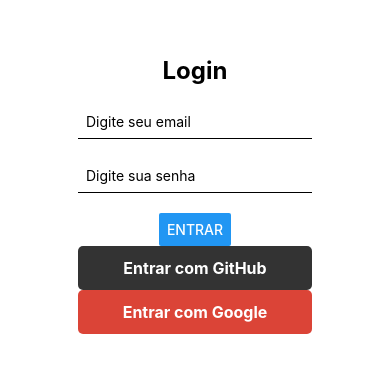
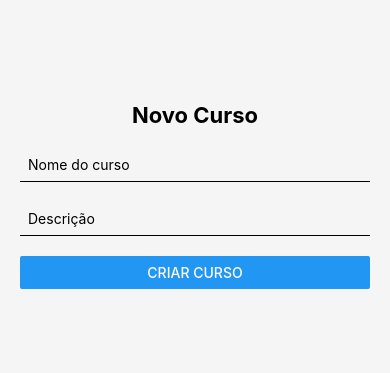
Before and after one commit to kelsonvictr/aula03-rn-20252, a React Native app: screen / in a window 390 px wide. Shown: the part 227-600 px from the top of the page. Built offline with nearby package versions, Linux system fonts and the light colour scheme.

Commit message:
feat: add CursoFormScreen and DetailsScreen; update App structure

```diff
--- a/App.js
+++ b/App.js
@@ -1,10 +1,12 @@
-import { View, Text } from 'react-native'
+import { View } from 'react-native'
+import CursoFormScreen from './src/screens/CursoFormScreen'
 import LoginScreen from './src/screens/LoginScreen'
+import DetailsScreen from './src/screens/DetailsScreen'
 
 const App = () => {
   return (
-    <View style={{ flex: 1, alignItems: 'center', justifyContent: 'center' }}>
-      <LoginScreen />
+    <View style={{ flex: 1 }}>
+      <CursoFormScreen />
     </View>
   )
 }
--- /dev/null
+++ b/src/screens/CursoFormScreen.js
@@ -0,0 +1,34 @@
+import { View, Text, TextInput, Button, StyleSheet, Alert } from 'react-native'
+import React from 'react'
+
+
+const CursoFormScreen = () => {
+
+  return (
+    <View style={styles.container}>
+      <Text style={styles.title}>
+        Novo Curso
+      </Text>
+
+      <TextInput
+        placeholder="Nome do curso"
+        style={styles.input}
+      />
+
+      <TextInput
+        placeholder="Descrição"
+        style={styles.input}
+      />
+
+      <Button title="Criar Curso"  />
+    </View>
+  )
+}
+
+const styles = StyleSheet.create({
+  container: { flex: 1, padding: 20, justifyContent: 'center', backgroundColor: '#f5f5f5' },
+  title: { fontSize: 22, fontWeight: 'bold', marginBottom: 20, textAlign: 'center' },
+  input: { borderBottomWidth: 1, marginBottom: 20, padding: 8 },
+})
+
+export default CursoFormScreen
--- /dev/null
+++ b/src/screens/DetailsScreen.js
@@ -0,0 +1,23 @@
+import { View, Text, StyleSheet, ActivityIndicator } from 'react-native'
+
+const DetailsScreen = ({ route }) => {
+
+  return (
+    <View style={styles.container}>
+      <Text style={styles.title}>📄 Detalhes do Curso</Text>
+      <Text style={styles.itemTitle}>Nome do curso mockado</Text>
+      <Text style={styles.itemDescription}>Descrição mockada</Text>
+      <Text style={styles.itemId}>ID: mockado</Text>
+    </View>
+  )
+}
+
+const styles = StyleSheet.create({
+  container: { flex: 1, alignItems: 'center', justifyContent: 'center', padding: 20, backgroundColor: '#f5f5f5' },
+  title: { fontSize: 22, fontWeight: 'bold', marginBottom: 20 },
+  itemTitle: { fontSize: 20, fontWeight: 'bold', marginBottom: 10 },
+  itemDescription: { fontSize: 16, color: '#555', textAlign: 'center' },
+  itemId: { fontSize: 14, color: '#888', marginTop: 10 },
+})
+
+export default DetailsScreen
--- a/src/screens/LoginScreen.js
+++ b/src/screens/LoginScreen.js
@@ -1,6 +1,7 @@
-import { View, Text, StyleSheet, TextInput, Button, TouchableOpacity } from 'react-native'
+import { View, Text, StyleSheet, TextInput, Button, TouchableOpacity, Image } from 'react-native'
 import React from 'react'
 import { useState } from 'react'
+import { FontAwesome } from '@expo/vector-icons'
 
 const LoginScreen = () => {
 
@@ -9,7 +10,13 @@ const LoginScreen = () => {
 
   return (
     <View style={styles.container}>
-      <Text style={styles.title}>Login</Text>
+      <View style={styles.content}>
+        <Image
+          source={{ uri: 'https://raw.githubusercontent.com/AboutReact/sampleresource/master/old_logo.png' }}
+          style={styles.logo}
+          resizeMode="contain"
+        />
+        <Text style={styles.title}>Cursos APP</Text>
 
         <TextInput
           placeholder="Digite seu email"
@@ -26,38 +33,82 @@ const LoginScreen = () => {
           onChangeText={setSenha}
         />
 
+        <View style={styles.buttonWrapper}>
           <Button title="Entrar" />
+        </View>
 
-      { /* Botão GitHub */ }
-      <TouchableOpacity style={[styles.socialButtons, { backgroundColor: '#333' }]}>
-        <Text style={styles.socialText}>Entrar com GitHub</Text>
+        <View style={styles.linksRow}>
+          <TouchableOpacity style={styles.linkButton}>
+            <Text style={styles.linkText}>Esqueceu a senha?</Text>
           </TouchableOpacity>
 
-      {/* Botão Google */}
-      <TouchableOpacity style={[styles.socialButtons, { backgroundColor: '#DB4437' }]}>
+          <TouchableOpacity style={styles.linkButton}>
+            <Text style={styles.linkText}>Registre-se</Text>
+          </TouchableOpacity>
+        </View>
+
+        { /* Botões sociais */ }
+        <View style={styles.socialSection}>
+          <TouchableOpacity style={[styles.socialButtons, styles.googleButton]}>
+            <FontAwesome name="google" size={20} color="#fff" style={styles.icon} />
             <Text style={styles.socialText}>Entrar com Google</Text>
           </TouchableOpacity>
 
+          <TouchableOpacity style={[styles.socialButtons, styles.githubButton]}>
+            <FontAwesome name="github" size={20} color="#fff" style={styles.icon} />
+            <Text style={styles.socialText}>Entrar com GitHub</Text>
+          </TouchableOpacity>
+        </View>
+      </View>
     </View>
   )
 }
 
 const styles = StyleSheet.create({
-  container: { flex: 1,  justifyContent: 'center', alignItems: 'center', padding: 20  },
-  title: { fontSize: 24, fontWeight: 'bold', marginBottom: 20 },
-  input: { width: '100%', borderBottomWidth: 1, marginBottom: 20, padding: 8},
+  container: {
+    flex: 1,
+    backgroundColor: '#fff',
+    justifyContent: 'flex-start',
+    alignItems: 'center',
+    padding: 24,
+    paddingTop: 60
+  },
+  content: { width: '100%', alignItems: 'center' },
+  logo: { width: 160, height: 160, marginBottom: 16 },
+  title: { fontSize: 26, fontWeight: 'bold', marginBottom: 24 },
+  input: {
+    width: '100%',
+    borderBottomWidth: 1,
+    marginBottom: 20,
+    paddingVertical: 14,
+    fontSize: 16
+  },
   orText: { marginVertical: 20, fontSize: 16, color: '#555' },
+  buttonWrapper: { width: '100%', marginTop: 10 },
+  linksRow: { width: '100%', alignItems: 'center', marginTop: 16 },
+  linkButton: { paddingVertical: 6 },
+  linkText: { color: '#4a90e2', fontWeight: '600' },
+  socialSection: { width: '100%', marginTop: 24 },
   socialButtons: {
     flexDirection: 'row',
     alignItems: 'center',
     paddingVertical: 12,
+    paddingHorizontal: 16,
     width: '100%',
     borderRadius: 5,
-    margimVertical: 5,
+    marginVertical: 5,
     justifyContent: 'center'
   },
+  googleButton: { backgroundColor: '#EA4335' },
+  githubButton: { backgroundColor: '#333' },
   icon: { marginRight: 10 },
-  socialText: { color: '#fff', fontSize: 16, fontWeight: 'bold' }
+  socialText: {
+    flex: 1,
+    color: '#fff',
+    fontSize: 16,
+    fontWeight: 'bold',
+    textAlign: 'center'
+  }
 
 })
 
```
Also changed, not shown: src/screens/HomeScreen.js (added, +39 -0 lines). Lines whose indentation alone changed are shown as unchanged.
